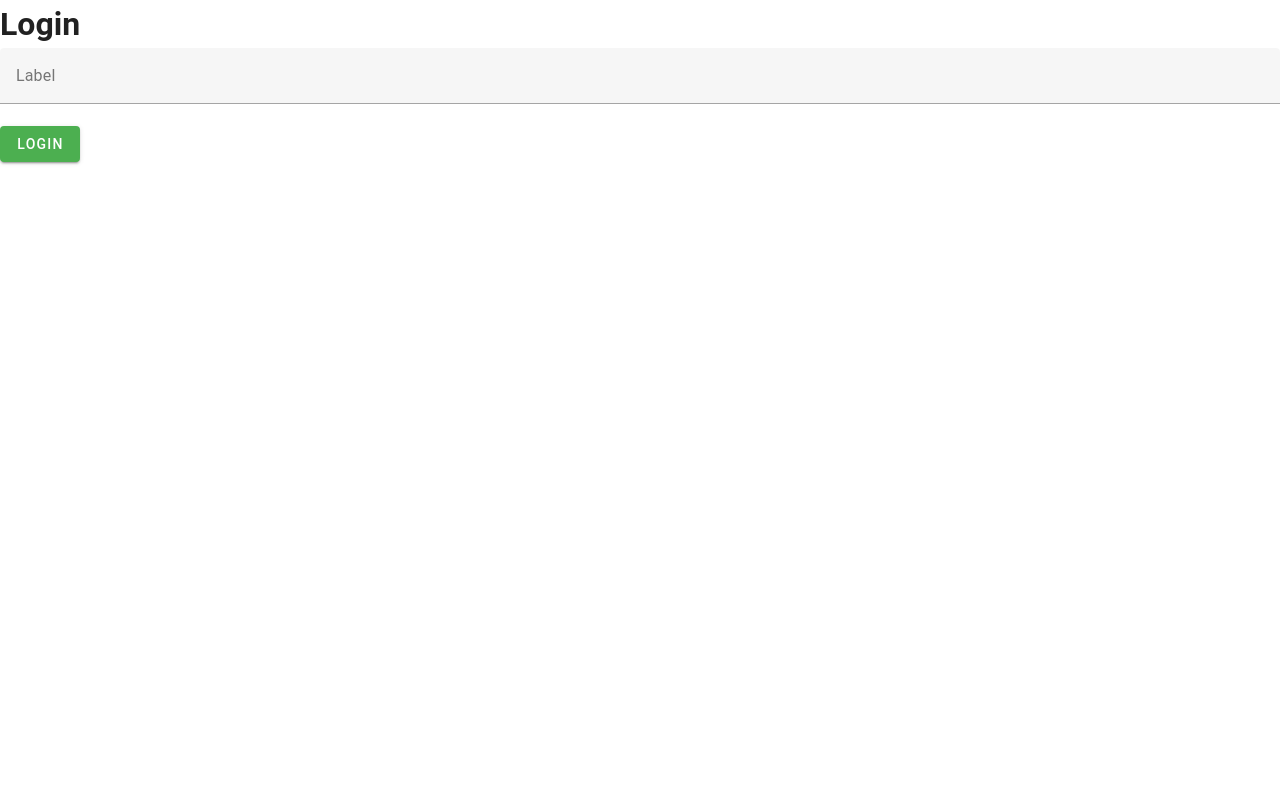
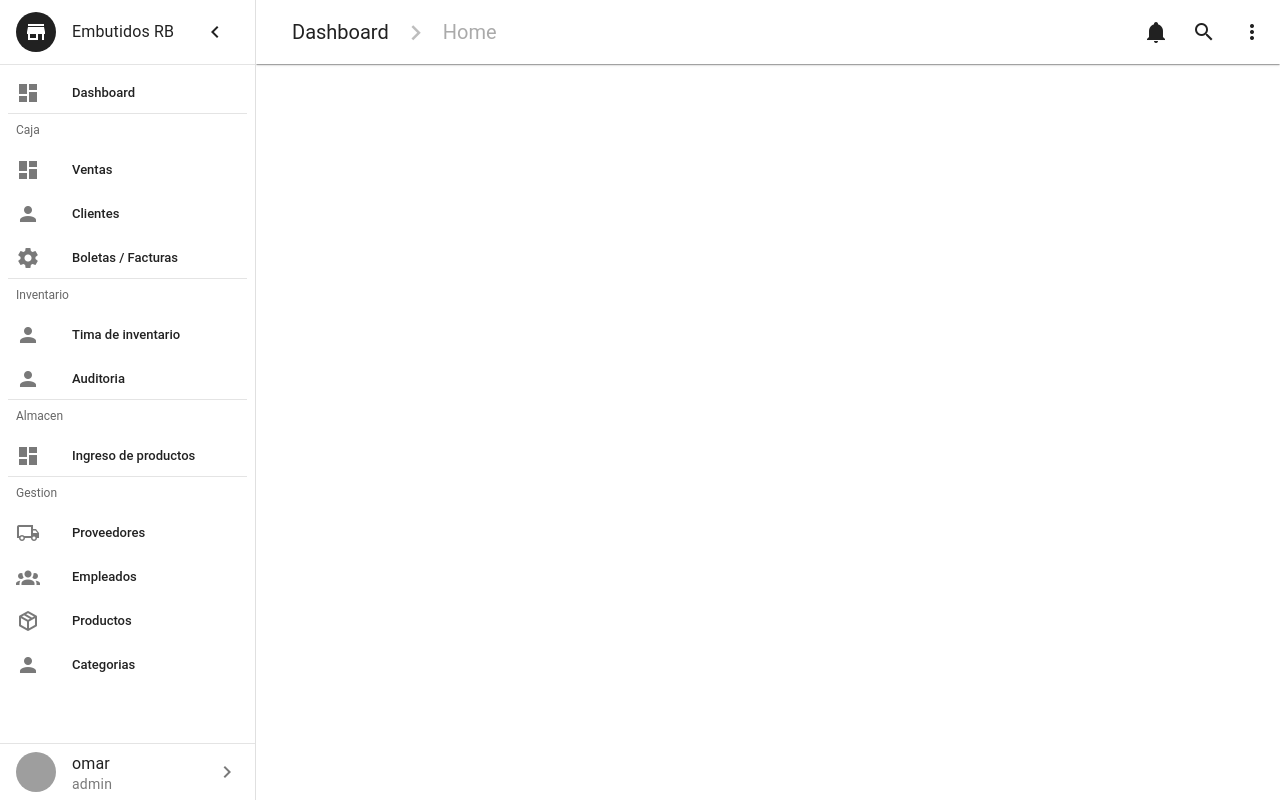
Before and after one commit to aomineDev/bodega-rb, a Vue app: page /managment in a window 1280 px wide. Before the commit this address led to /login. Built offline with nearby package versions, Linux system fonts and the light colour scheme; grey boxes are pictures that could not be loaded; what @tanstack/vue-query would draw is missing.

Commit message:
router-gestion

```diff
--- a/src/layout/DashboardLayout.vue
+++ b/src/layout/DashboardLayout.vue
@@ -121,9 +121,9 @@ const inventarioItems = [
 ]
 
 const gestionItems = [
-  { title: 'Proveedores', icon: 'mdi-truck-outline', value: 'proveedores', to: '/path' },
-  { title: 'Empleados', icon: 'mdi-account-group ', value: 'empleados', to: '/path' },
-  { title: 'Productos', icon: 'mdi-package-variant-closed', value: 'productos', to: '/path' },
+  { title: 'Proveedores', icon: 'mdi-truck-outline', value: 'proveedores', to: '/managment/provider' },
+  { title: 'Empleados', icon: 'mdi-account-group ', value: 'empleados', to: '/managment/employee' },
+  { title: 'Productos', icon: 'mdi-package-variant-closed', value: 'productos', to: '/managment/product' },
   { title: 'Categorias', icon: 'mdi-account', value: 'categorias', to: '/path' },
 ]
 
--- /dev/null
+++ b/src/views/Managment/EmployeeView.vue
@@ -0,0 +1,7 @@
+<script setup>
+
+</script>
+<template>
+    <h1>Empleados</h1>
+</template>
+<style scoped></style>
--- /dev/null
+++ b/src/views/Managment/ProductView.vue
@@ -0,0 +1,7 @@
+<script setup>
+
+</script>
+<template>
+    <h1>Productos</h1>
+</template>
+<style scoped></style>
--- /dev/null
+++ b/src/views/Managment/ProviderView.vue
@@ -0,0 +1,5 @@
+<script setup></script>
+<template>
+    <h1>Proveedores</h1>
+</template>
+<style scoped></style>
```
Also changed, not shown: src/router/index.js (+20 -0 lines).
